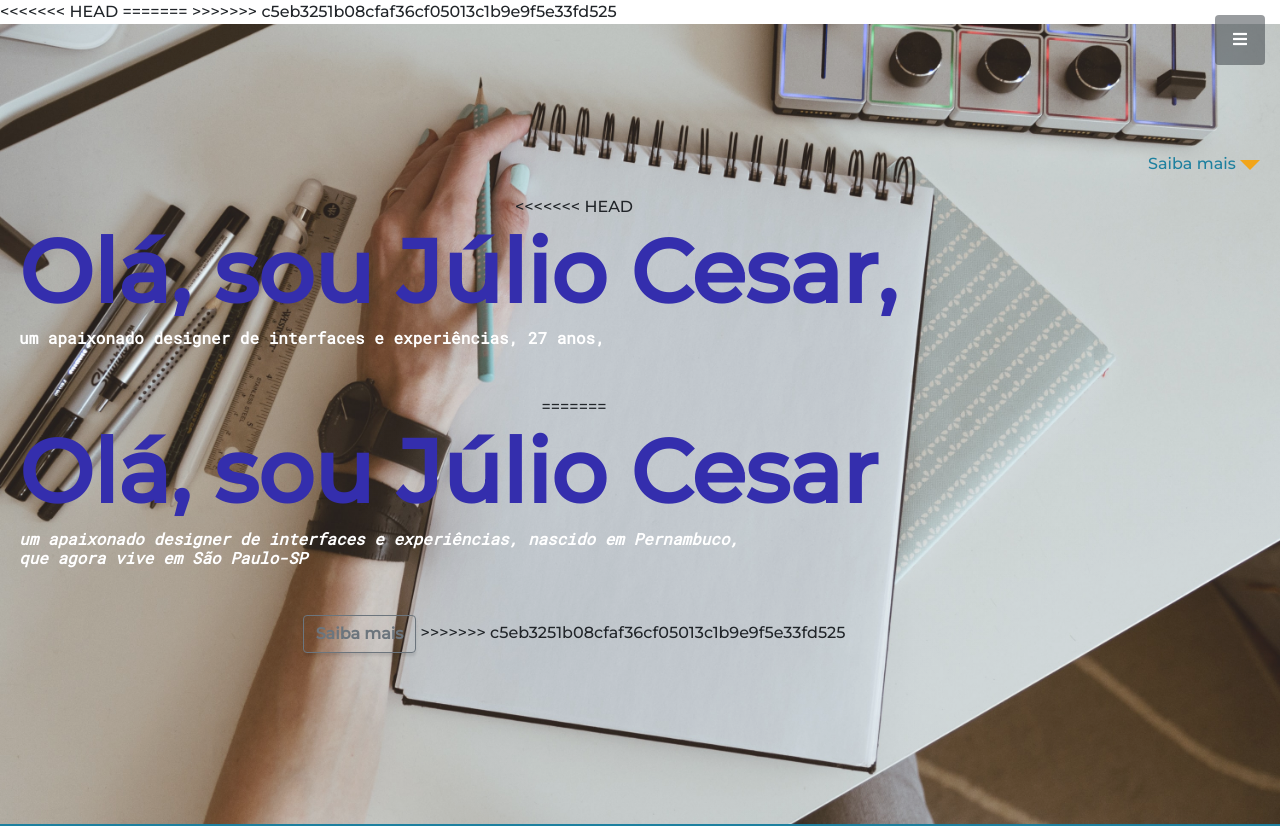
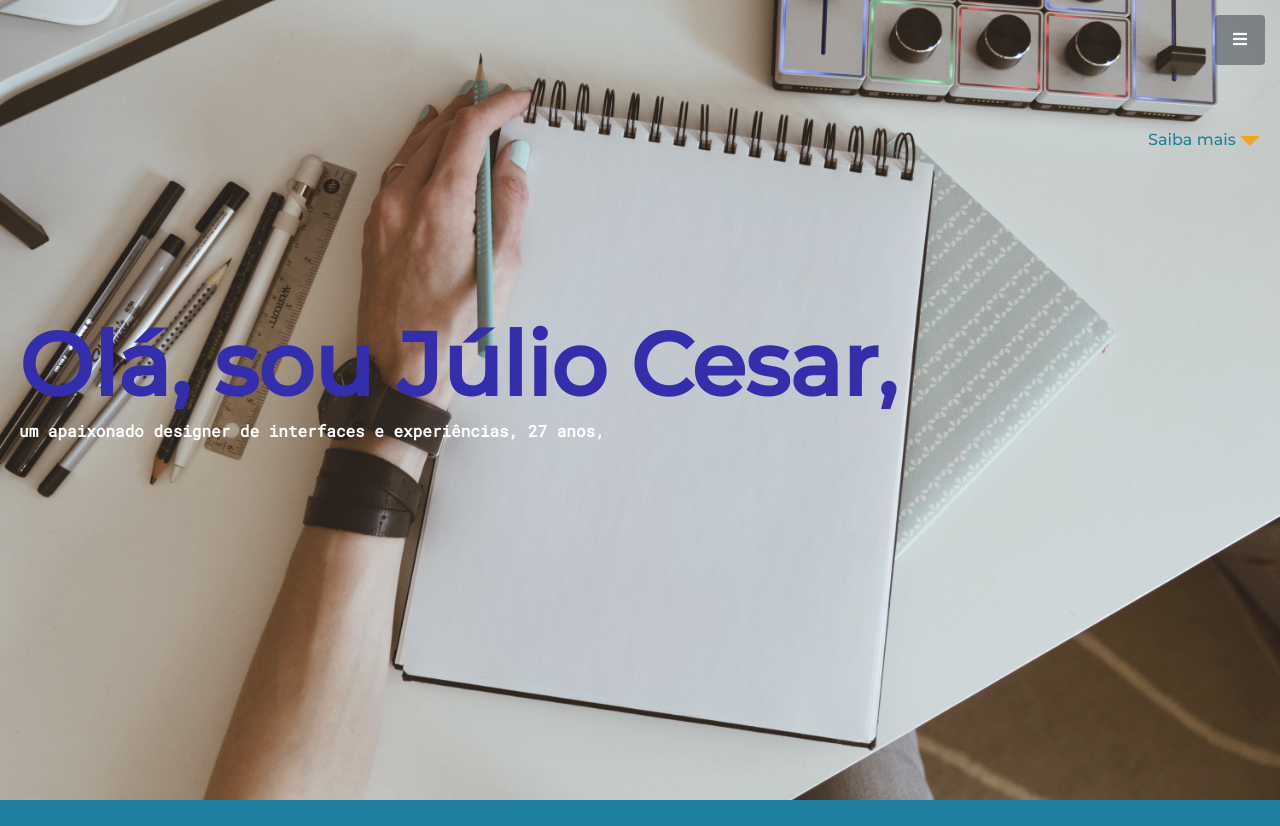
Before and after one commit to byjuliogomes/minha_pagina, a website: page index.html in a window 1280 px wide. Shown: the top 826 px of the page. Drawn offline with Linux system fonts and the light colour scheme.

Commit message:
Alterações no layout do bootstrap

```diff
--- a/index.html
+++ b/index.html
@@ -19,10 +19,7 @@
   <link href="https://fonts.googleapis.com/css?family=Source+Sans+Pro:300,400,700,300italic,400italic,700italic" rel="stylesheet" type="text/css">
   <link href="vendor/simple-line-icons/css/simple-line-icons.css" rel="stylesheet">
   <link href="https://fonts.googleapis.com/css2?family=Alfa+Slab+One&family=Montserrat:wght@500&display=swap" rel="stylesheet">
-<<<<<<< HEAD
   <link href="https://fonts.googleapis.com/css2?family=Roboto+Mono&display=swap" rel="stylesheet">
-=======
->>>>>>> c5eb3251b08cfaf36cf05013c1b9e9f5e33fd525
 
   <!-- Custom CSS -->
   <link href="css/stylish-portfolio.min.css" rel="stylesheet">
@@ -61,17 +58,8 @@
   <!-- Header -->
   <header class="masthead d-flex">
     <div class="container text-center my-auto">
-<<<<<<< HEAD
       <h1 class="mb-1">Olá, sou Júlio Cesar,</h1>
       <h3 class="mb-5" id="log"></h3>
-=======
-      <h1 class="mb-1">Olá, sou Júlio Cesar</h1>
-      <h3 class="mb-5">
-        <em>um apaixonado designer de interfaces e experiências, nascido em Pernambuco,</br>
-            que agora vive em São Paulo-SP</em>
-      </h3>
-      <a class="btn btn-outline-secondary" href="#about">Saiba mais</a>
->>>>>>> c5eb3251b08cfaf36cf05013c1b9e9f5e33fd525
     </div>
 
     <div class="overlay"></div>
```
